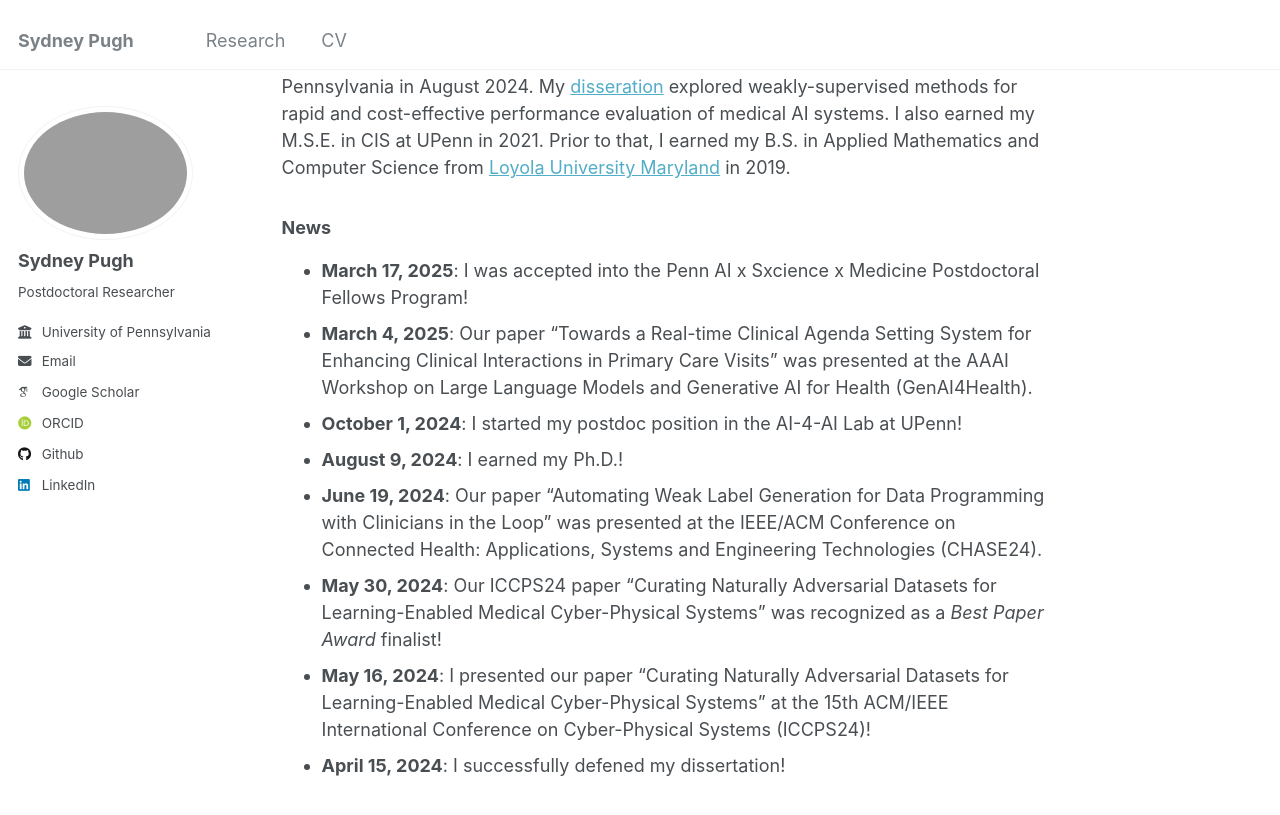
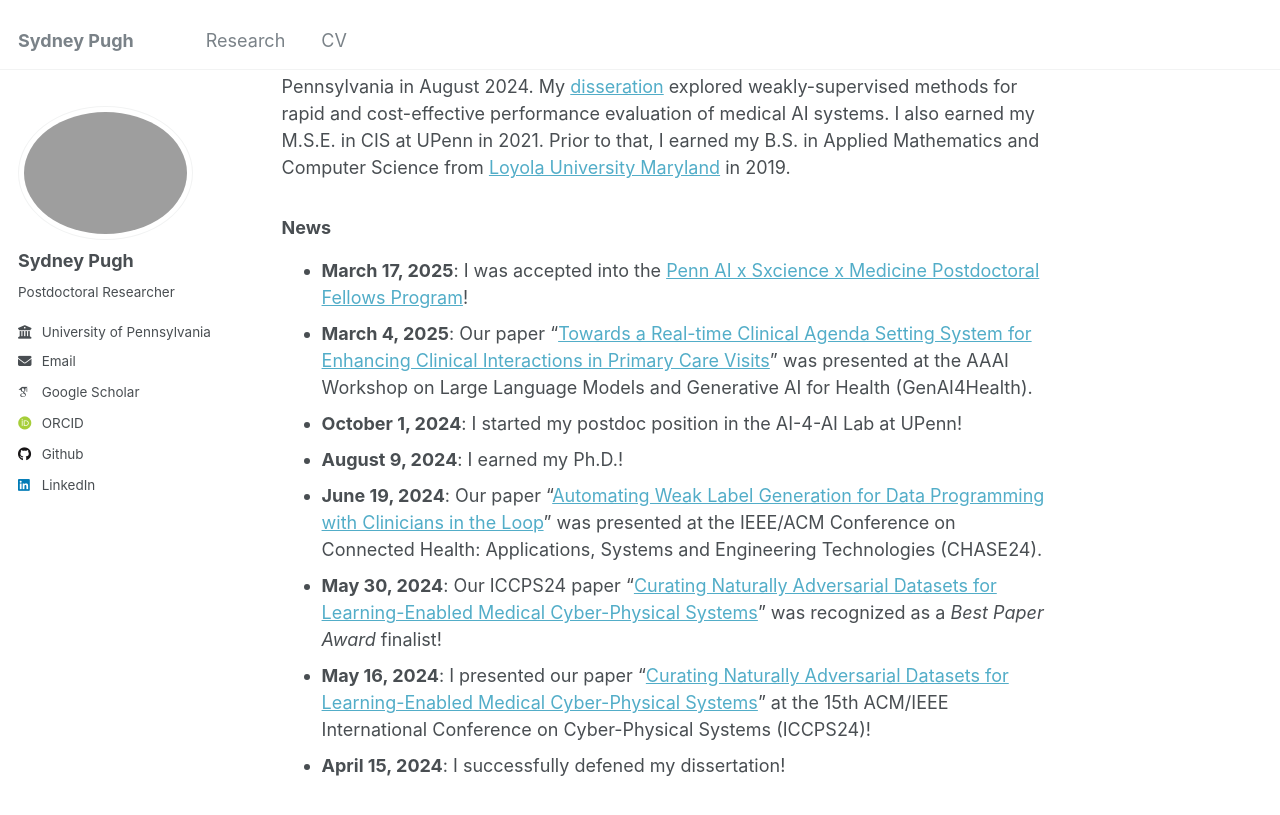
Before and after one commit to sfpugh/sfpugh.github.io, a Jekyll site: the page built from _pages/about.md, in a window 1280 px wide and 900 px high, scrolled down 286 px. Shown: the top 815 px of the window. Built offline with Jekyll 4.4.1, drawn with Linux system fonts in a browser that asks for light colours; some web fonts are replaced; some of the changed lines change nothing that is shown.

Commit message:
updated news

```diff
--- a/_pages/about.md
+++ b/_pages/about.md
@@ -14,11 +14,11 @@ Hi! I am Sydney Pugh, a postdoctoral researcher in the [Artificial Intelligence
 I earned my Ph.D. in [Computer and Information Science (CIS)](https://www.cis.upenn.edu/) at the University of Pennsylvania in August 2024. My [disseration](https://www.proquest.com/openview/d1142238baa72023e1668a6caf01e8a7/1?pq-origsite=gscholar&cbl=18750&diss=y) explored weakly-supervised methods for rapid and cost-effective performance evaluation of medical AI systems. I also earned my M.S.E. in CIS at UPenn in 2021. Prior to that, I earned my B.S. in Applied Mathematics and Computer Science from [Loyola University Maryland](https://www.loyola.edu/) in 2019.
 
 ### News
-* **March 17, 2025**: I was accepted into the Penn AI x Sxcience x Medicine Postdoctoral Fellows Program!
-* **March 4, 2025**: Our paper "Towards a Real-time Clinical Agenda Setting System for Enhancing Clinical Interactions in Primary Care Visits" was presented at the AAAI Workshop on Large Language Models and Generative AI for Health (GenAI4Health).
+* **March 17, 2025**: I was accepted into the [Penn AI x Sxcience x Medicine Postdoctoral Fellows Program](https://web.sas.upenn.edu/data-science/postdoctoral-fellows/)!
+* **March 4, 2025**: Our paper "[Towards a Real-time Clinical Agenda Setting System for Enhancing Clinical Interactions in Primary Care Visits](https://openreview.net/pdf?id=Lu1dxr1bWV)" was presented at the AAAI Workshop on Large Language Models and Generative AI for Health (GenAI4Health).
 * **October 1, 2024**: I started my postdoc position in the AI-4-AI Lab at UPenn!
 * **August 9, 2024**: I earned my Ph.D.!
-* **June 19, 2024**: Our paper "Automating Weak Label Generation for Data Programming with Clinicians in the Loop" was presented at the IEEE/ACM Conference on Connected Health: Applications, Systems and Engineering Technologies (CHASE24).
-* **May 30, 2024**: Our ICCPS24 paper "Curating Naturally Adversarial Datasets for Learning-Enabled Medical Cyber-Physical Systems" was recognized as a _Best Paper Award_ finalist!
-* **May 16, 2024**: I presented our paper "Curating Naturally Adversarial Datasets for Learning-Enabled Medical Cyber-Physical Systems" at the 15th ACM/IEEE International Conference on Cyber-Physical Systems (ICCPS24)!
+* **June 19, 2024**: Our paper "[Automating Weak Label Generation for Data Programming with Clinicians in the Loop](https://arxiv.org/pdf/2407.07982)" was presented at the IEEE/ACM Conference on Connected Health: Applications, Systems and Engineering Technologies (CHASE24).
+* **May 30, 2024**: Our ICCPS24 paper "[Curating Naturally Adversarial Datasets for Learning-Enabled Medical Cyber-Physical Systems](https://arxiv.org/pdf/2309.00543)" was recognized as a _Best Paper Award_ finalist!
+* **May 16, 2024**: I presented our paper "[Curating Naturally Adversarial Datasets for Learning-Enabled Medical Cyber-Physical Systems](https://arxiv.org/pdf/2309.00543)" at the 15th ACM/IEEE International Conference on Cyber-Physical Systems (ICCPS24)!
 * **April 15, 2024**: I successfully defened my dissertation!
```
